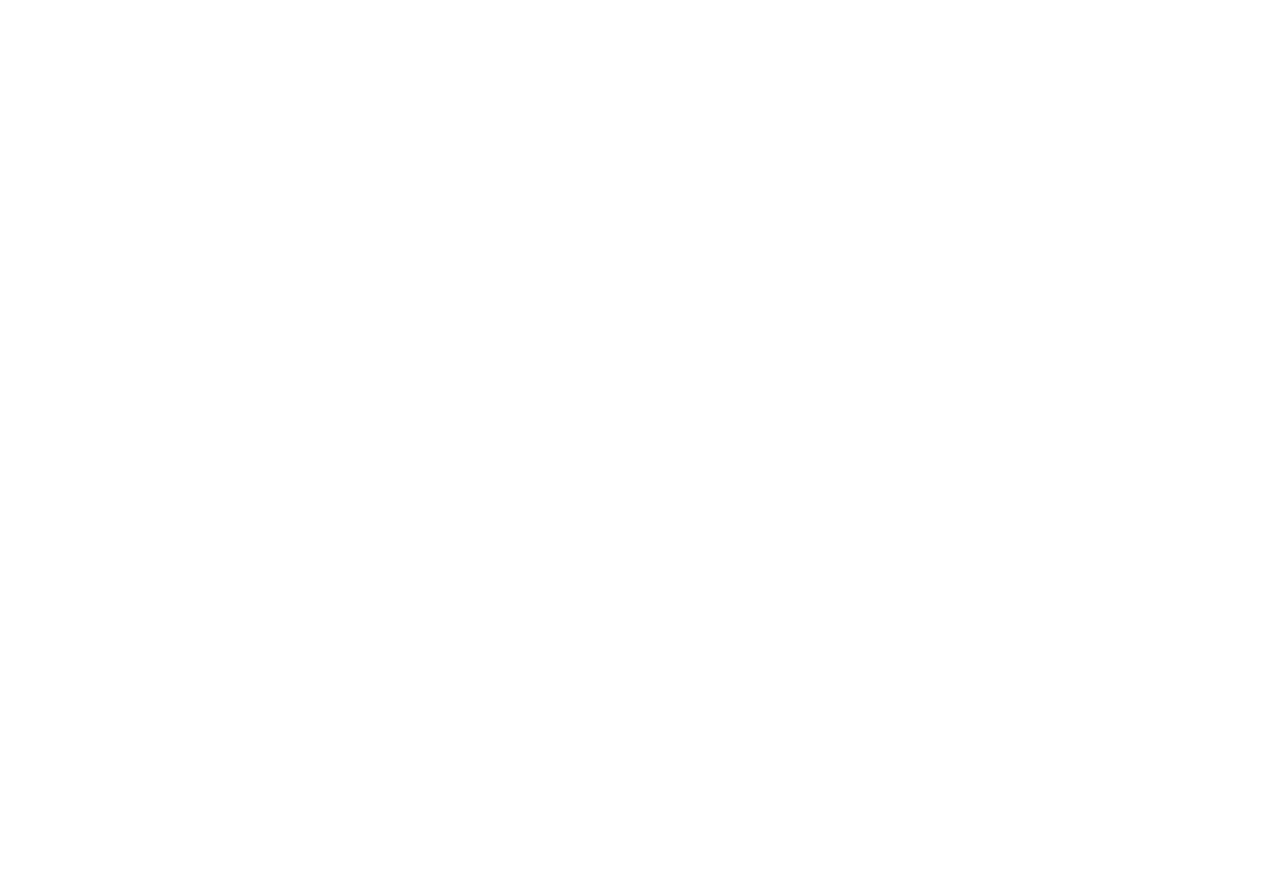
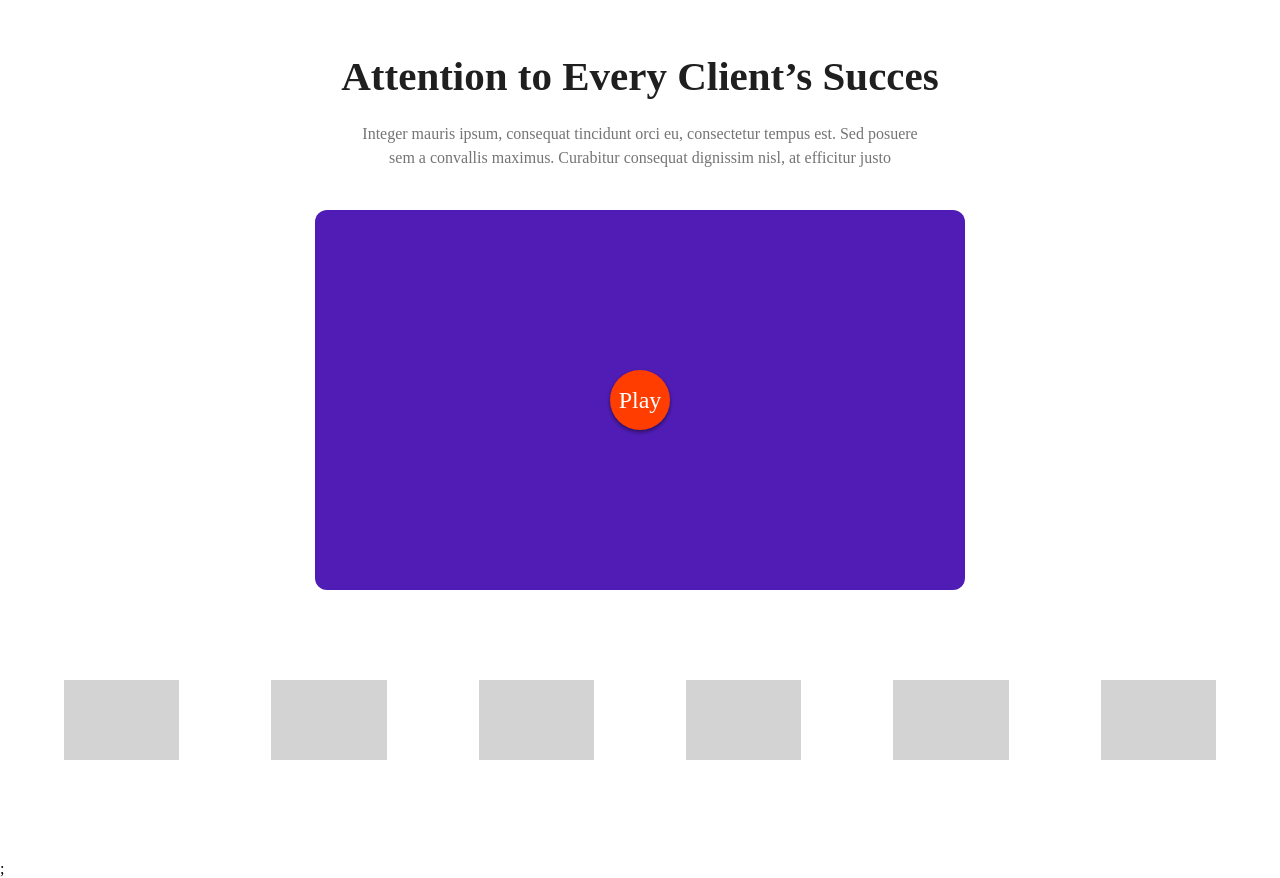
Before and after one commit to LTWIM/ssumco_public, a Next.js app: page /about in a window 1280 px wide. Shown: the part 4000-4878 px from the top of the page. Before the commit the page ends 3964 px from the top, so only its background shows below. Built offline with nearby package versions, Linux system fonts and the light colour scheme.

Commit message:
feat : about page video banner

```diff
--- a/components/videoBanner.js
+++ b/components/videoBanner.js
@@ -1,12 +1,27 @@
 import React from 'react'
 import styles from '../styles/module_stylesheets/videobanner.module.scss'
 export default function videoBanner (props) {
+
+  const preview = (video) => (<div className={styles.videoBanner__preview}/>)
+
+
+
+  const displayVideoList = () => {
+    if(props.slideShow){
+      return(
+        <div className={styles.videoBanner__listWrapper}>
+          {props.slideShow.map(video => preview(video))}
+        </div>
+      )
+    }
+  }
+
     return(
       <div className={styles.videoBanner}>
         <div className={styles.videoBanner__title}>
           {props.header}
         </div>
-        <div className={styles.videoBanner__body}>
+        <div className={styles.videoBanner__body} style={props.slideShow ? {maxWidth:"580px"} : {}}>
           {props.body}
         </div>
         <div className={styles.videoBanner__cont}>
@@ -17,9 +32,11 @@
                   Play
                 </div>
               </div>
-
             </div>
           </div>
+        </div>
+        <div className={styles.videoBanner__cont}>
+          {displayVideoList()}
         </div>
 
       </div>
--- a/pages/about.js
+++ b/pages/about.js
@@ -1,6 +1,6 @@
 import React from "react";
 import styles from "../styles/About.module.scss";
-import {TopBanner, IconBanner, PhotoBanner, TeamBanner} from '../components/index'
+import {TopBanner, IconBanner, PhotoBanner, TeamBanner, VideoBanner} from '../components/index'
 export default function Home() {
   const cardInfo = [
     {
@@ -48,7 +48,14 @@
       photo:''
     }
   ]
-
+  const videolist = [
+    "video1",
+    "video2",
+    "video3",
+    "video4",
+    "video5",
+    "video6",
+  ]
   return(
   <div className={styles.About}>
     <TopBanner
@@ -79,6 +86,11 @@
       header1="Join Our Community"
       body="Aenean elementum, quam in commodo accumsan, neque felis fringilla quam, iaculis euismod purus lorem sagittis turpis. Quisque ut ultricies ex. Fusce dictum consequat ipsum et efficitur. Morbi vitae nibh vitae est venenatis elementum vel ut orci"
     />
+    <VideoBanner
+      header="Attention to Every Client’s Succes"
+      body="Integer mauris ipsum, consequat tincidunt orci eu, consectetur tempus est. Sed posuere sem a convallis maximus. Curabitur consequat dignissim nisl, at efficitur justo"
+      slideShow={videolist}
+    />
   </div>
   )
 }
--- a/styles/module_stylesheets/videobanner.module.scss
+++ b/styles/module_stylesheets/videobanner.module.scss
@@ -63,6 +63,19 @@
     color: white;
     font-weight: 100;
     font-size: 24px;
-
+  }
+  .videoBanner__listWrapper{
+    // border: 1px solid;
+    width: 90%;
+    margin: auto;
+    margin-top:90px;
+    display: flex;
+    justify-content: space-between;
+  }
+  .videoBanner__preview{
+    background-color: lightgrey;
+    width: 10%;
+    height: 80px;
+    cursor: pointer;
   }
 }
```
